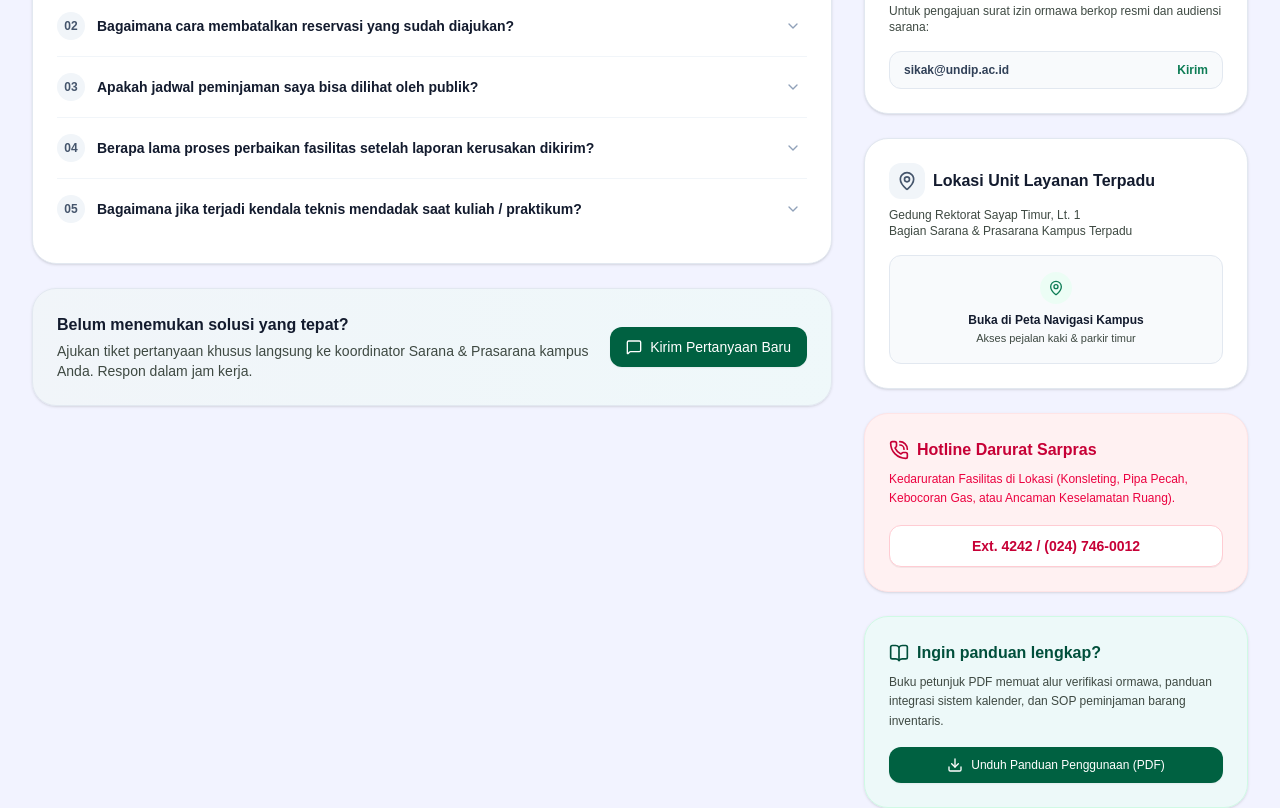
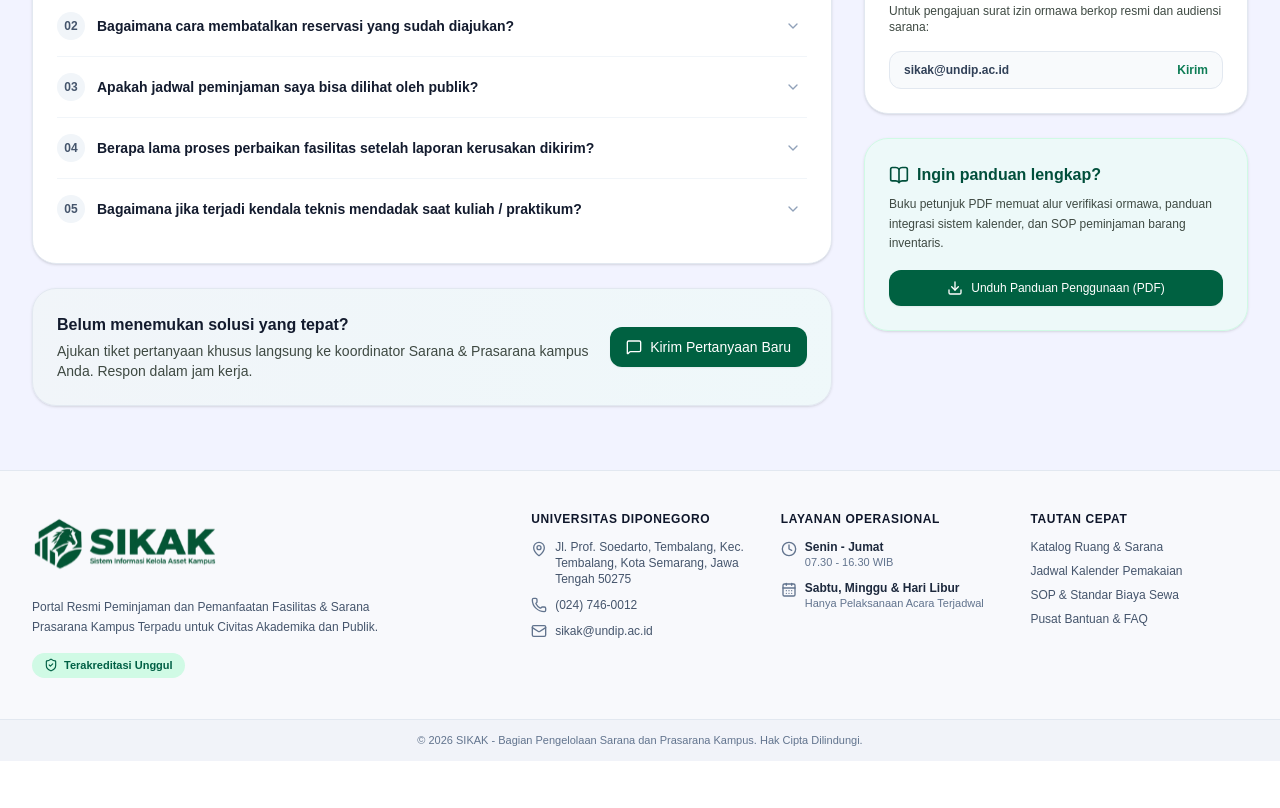
Before and after one commit to hastaputrawildantara99/Sistem_Informasi_Kelola_Aset_Kampus, a Next.js app in the folder website/: page /bantuan in a window 1280 px wide. Shown: the part 840-1648 px from the top of the page. After the commit the page ends 1601 px from the top, so only its background shows below. Built offline with nearby package versions, Linux system fonts and the light colour scheme.

Commit message:
fix: perbarui tampilan halaman bantuan dan fitur unduh pdf panduan

```diff
--- a/website/app/bantuan/page.tsx
+++ b/website/app/bantuan/page.tsx
@@ -9,8 +9,6 @@ import {
     ChevronUp,
     MessageSquare,
     Mail,
-  MapPin,
-  PhoneCall,
     BookOpen,
     Download,
     Copy,
@@ -68,7 +66,7 @@ export default function BantuanPage() {
             id: 5,
             category: 'Reservasi & Waktu',
             question: 'Bagaimana jika terjadi kendala teknis mendadak saat kuliah / praktikum?',
-      answer: 'Segera hubungi Hotline Darurat Sarpras melalui ekstensi kampus atau nomor darurat yang tertera di panel samping untuk penanganan cepat di lokasi.'
+            answer: 'Segera hubungi Helpdesk Sarpras melalui nomor WhatsApp atau Surel Resmi yang tertera di panel samping untuk penanganan cepat di lokasi.'
         }
     ];
 
@@ -163,8 +161,7 @@ export default function BantuanPage() {
                                         <button
                                             key={tab}
                                             onClick={() => setActiveTab(tab)}
-                      className={`px-4 py-2 rounded-full text-xs font-medium transition font-jakarta ${
-                        activeTab === tab
+                                            className={`px-4 py-2 rounded-full text-xs font-medium transition font-jakarta ${activeTab === tab
                                                     ? 'bg-[#006141] text-white shadow-xs'
                                                     : 'bg-slate-100 text-slate-600 hover:bg-slate-200'
                                                 }`}
@@ -237,7 +234,7 @@ export default function BantuanPage() {
                                 </div>
                             </div>
 
-              {/* Bottom Card: Belum menemukan solusi? */}
+                            {/* Bottom Card: Belum menemukan solusi? -> Link ke WhatsApp */}
                             <div className="bg-gradient-to-r from-slate-100 to-emerald-50/50 rounded-3xl border border-slate-200 p-6 flex flex-col sm:flex-row items-center justify-between gap-4 shadow-sm">
                                 <div>
                                     <h3 className="text-base font-bold text-[#131B2E] mb-1 font-jakarta">Belum menemukan solusi yang tepat?</h3>
@@ -245,10 +242,15 @@ export default function BantuanPage() {
                                         Ajukan tiket pertanyaan khusus langsung ke koordinator Sarana & Prasarana kampus Anda. Respon dalam jam kerja.
                                     </p>
                                 </div>
-                <button className="shrink-0 bg-[#006141] hover:bg-[#0D7C55] text-white font-medium text-xs sm:text-sm px-4 py-2.5 rounded-xl shadow-xs transition flex items-center space-x-2 font-jakarta">
+                                <a
+                                    href={`https://wa.me/${phoneNumber.replace(/[^0-9]/g, '')}?text=Halo%20Admin%20Sarpras%20SIKAK,%20saya%20ingin%20mengajukan%20pertanyaan%20terkait...`}
+                                    target="_blank"
+                                    rel="noopener noreferrer"
+                                    className="shrink-0 bg-[#006141] hover:bg-[#0D7C55] text-white font-medium text-xs sm:text-sm px-4 py-2.5 rounded-xl shadow-xs transition flex items-center space-x-2 font-jakarta"
+                                >
                                     <MessageSquare className="w-4 h-4" />
                                     <span>Kirim Pertanyaan Baru</span>
-                </button>
+                                </a>
                             </div>
 
                         </div>
@@ -330,42 +332,7 @@ export default function BantuanPage() {
                                 </div>
                             </div>
 
-              {/* Lokasi Unit Layanan Terpadu */}
-              <div className="bg-white rounded-3xl border border-slate-200 p-6 shadow-sm">
-                <div className="flex items-center space-x-2 mb-2">
-                  <div className="p-2 bg-slate-100 text-slate-600 rounded-xl">
-                    <MapPin className="w-5 h-5" />
-                  </div>
-                  <h3 className="font-bold text-[#131B2E] text-base font-jakarta">Lokasi Unit Layanan Terpadu</h3>
-                </div>
-                <p className="text-xs text-[#3E4942] mb-4 font-inter">
-                  Gedung Rektorat Sayap Timur, Lt. 1<br />
-                  Bagian Sarana & Prasarana Kampus Terpadu
-                </p>
-                <div className="bg-slate-50 border border-slate-200 rounded-xl p-4 text-center">
-                  <div className="inline-flex p-2 bg-emerald-50 text-[#0D7C55] rounded-full mb-2">
-                    <MapPin className="w-4 h-4" />
-                  </div>
-                  <div className="text-xs font-bold text-[#131B2E] font-jakarta">Buka di Peta Navigasi Kampus</div>
-                  <div className="text-[11px] text-[#3E4942] mt-0.5 font-inter">Akses pejalan kaki & parkir timur</div>
-                </div>
-              </div>
-
-              {/* Hotline Darurat Sarpras */}
-              <div className="bg-rose-50 border border-rose-100 rounded-3xl p-6 shadow-sm">
-                <div className="flex items-center space-x-2 mb-2 text-rose-700">
-                  <PhoneCall className="w-5 h-5" />
-                  <h3 className="font-bold text-base font-jakarta">Hotline Darurat Sarpras</h3>
-                </div>
-                <p className="text-xs text-rose-600 mb-4 leading-relaxed font-inter">
-                  Kedaruratan Fasilitas di Lokasi (Konsleting, Pipa Pecah, Kebocoran Gas, atau Ancaman Keselamatan Ruang).
-                </p>
-                <div className="bg-white border border-rose-200 rounded-xl py-2.5 px-3 text-center text-rose-700 font-bold text-xs sm:text-sm shadow-2xs font-inter">
-                  Ext. 4242 / (024) 746-0012
-                </div>
-              </div>
-
-              {/* Ingin panduan lengkap? */}
+                            {/* Ingin panduan lengkap? -> Unduh PDF Langsung */}
                             <div className="bg-emerald-50/60 border border-emerald-100 rounded-3xl p-6 shadow-sm">
                                 <div className="flex items-center space-x-2 mb-2 text-emerald-900">
                                     <BookOpen className="w-5 h-5" />
@@ -374,10 +341,14 @@ export default function BantuanPage() {
                                 <p className="text-xs text-[#3E4942] mb-4 leading-relaxed font-inter">
                                     Buku petunjuk PDF memuat alur verifikasi ormawa, panduan integrasi sistem kalender, dan SOP peminjaman barang inventaris.
                                 </p>
-                <button className="w-full bg-[#006141] hover:bg-[#0D7C55] text-white font-medium py-2.5 rounded-xl text-xs transition flex items-center justify-center space-x-2 shadow-xs font-jakarta">
+                                <a
+                                    href="/PANDUAN PENGGUNAAN SIKAK.pdf"
+                                    download="PANDUAN PENGGUNAAN SIKAK.pdf"
+                                    className="w-full bg-[#006141] hover:bg-[#0D7C55] text-white font-medium py-2.5 rounded-xl text-xs transition flex items-center justify-center space-x-2 shadow-xs font-jakarta"
+                                >
                                     <Download className="w-4 h-4" />
                                     <span>Unduh Panduan Penggunaan (PDF)</span>
-                </button>
+                                </a>
                             </div>
 
                         </div>
```
Lines whose indentation alone changed are shown as unchanged.
